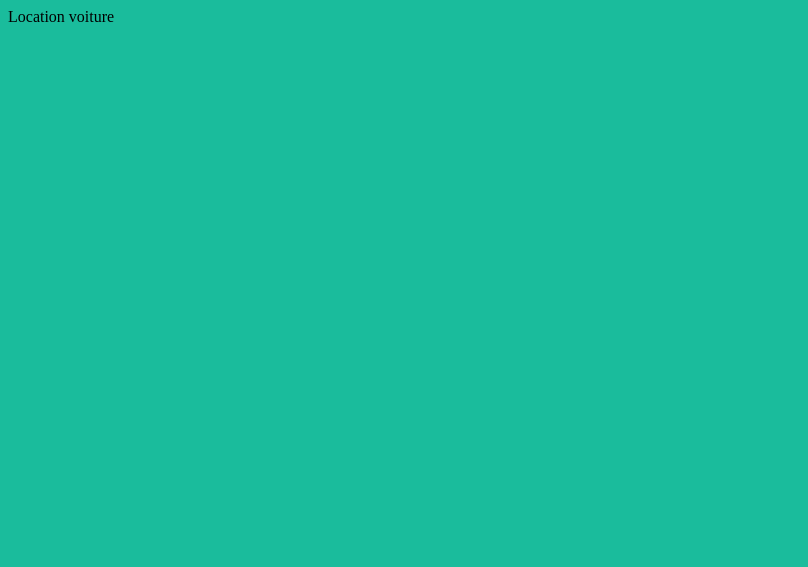
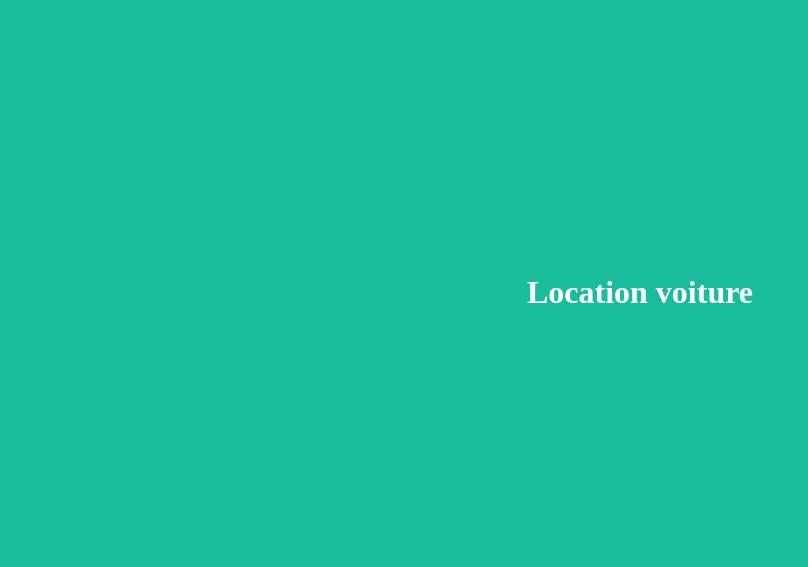
Before and after one commit to KamelMtl/test1, a plain HTML site: page index.html in a window 1280 px wide. Shown: the whole page, without its empty margins (0-808 px from the left). Drawn offline with Linux system fonts and the light colour scheme.

Commit message:
modif colouleur du grand titre

```diff
--- a/index.html
+++ b/index.html
@@ -4,7 +4,8 @@
     <meta charset="utf-8">
     <title>Ma page de test</title>
   </head>
-  <body style="background-color:#1abc9c"
-    <h1 style="padding-top:20%; padding-bottom:20%; text-align:center;">Location voiture</h1>
+  <body style="background-color:#1abc9c">
+    <h1 style="padding-top:20%; padding-bottom:20%; text-align:center; color:#FFFFFF">
+      Location voiture</h1>
   </body>
 </html>
```
